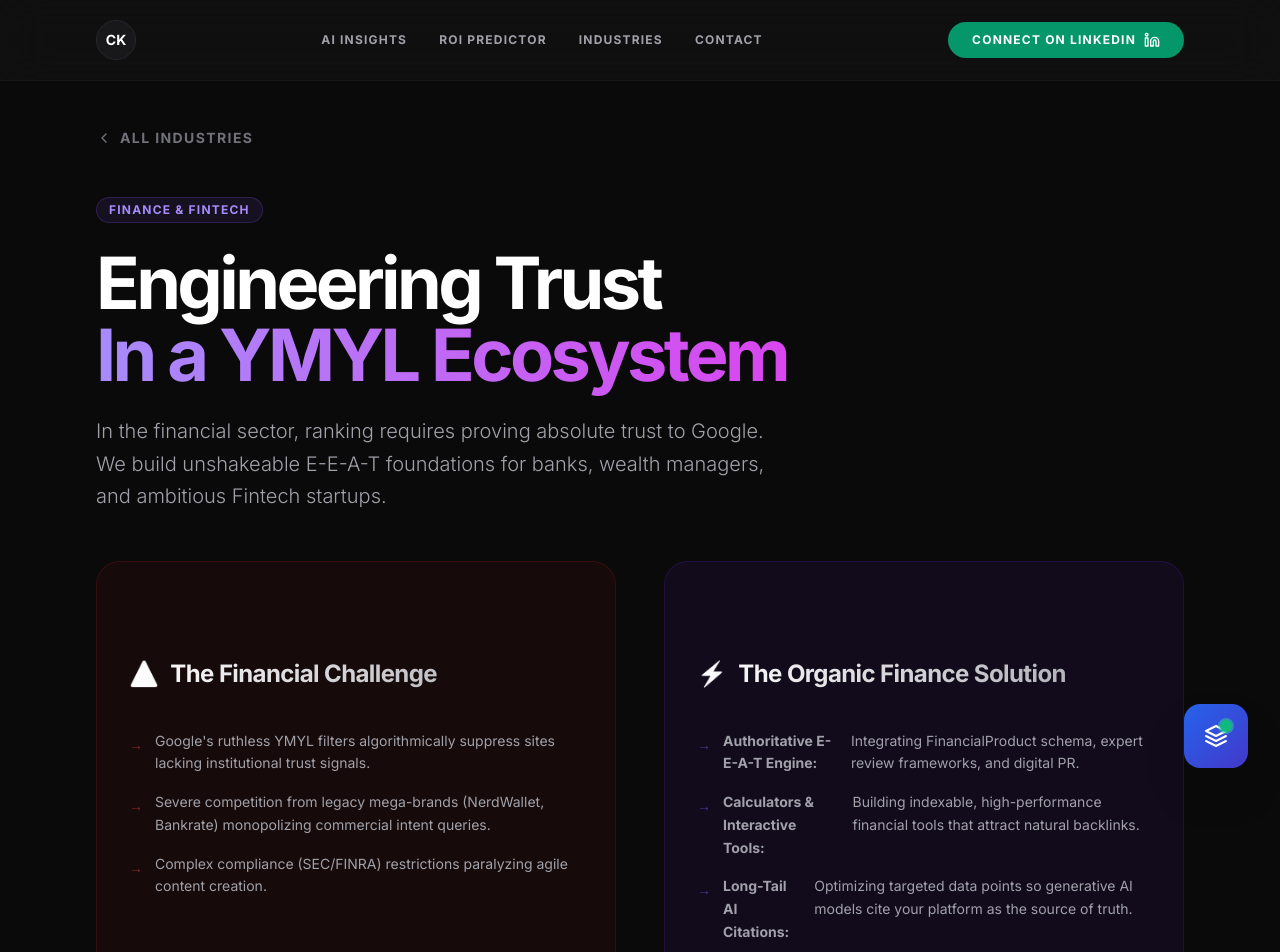
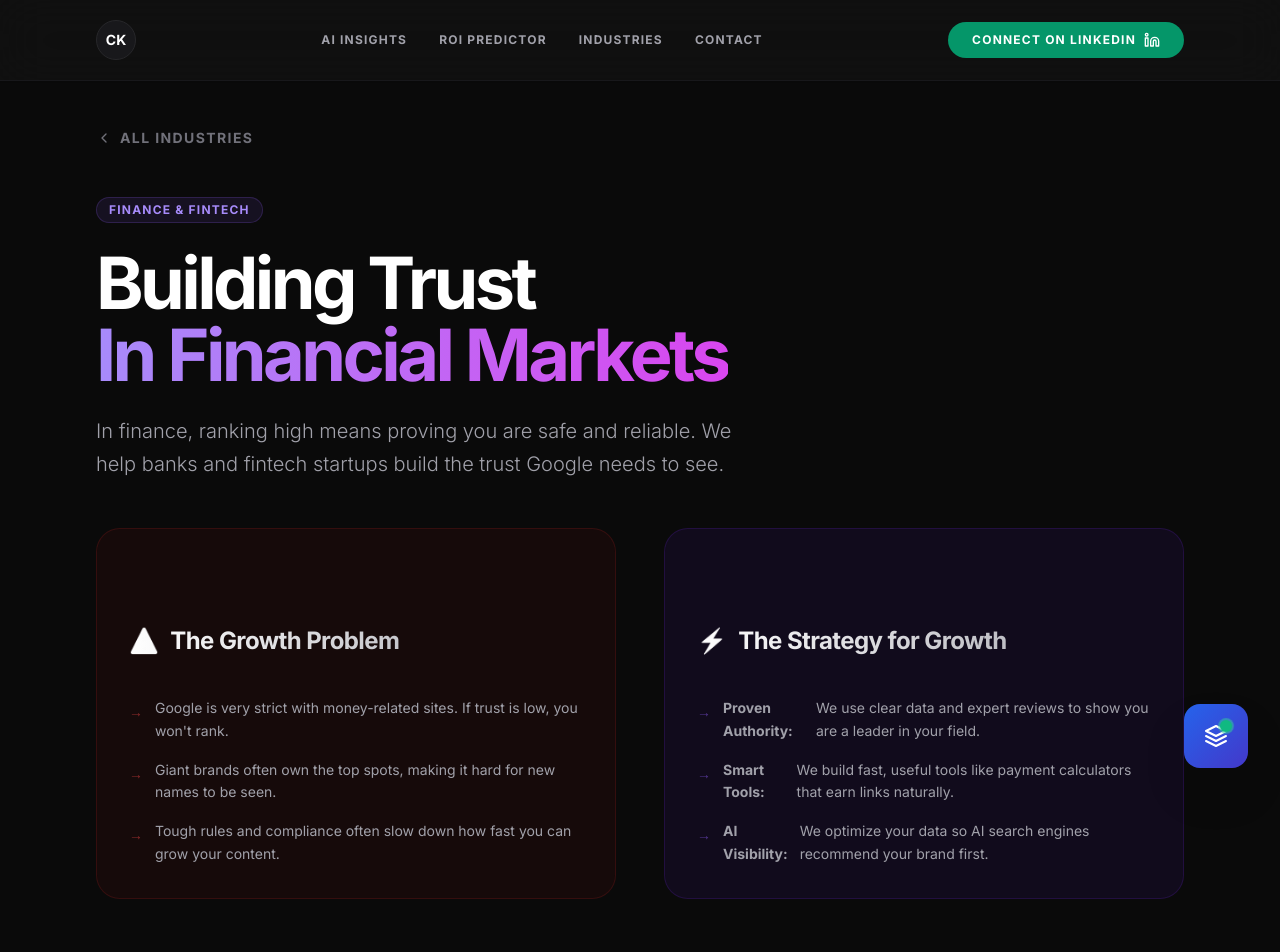
Before and after one commit to Chaitanya9184/portfolio, a Next.js app: page /industries/finance in a window 1280 px wide. Shown: the top 952 px of the page. Built offline with nearby package versions, Linux system fonts and the light colour scheme.

Commit message:
Fix duplicate SEO headers and improve page readability

```diff
--- a/src/app/blog/[slug]/BlogPostClient.tsx
+++ b/src/app/blog/[slug]/BlogPostClient.tsx
@@ -46,8 +46,8 @@ export default function BlogPostClient({ post }: BlogPostClientProps) {
 
                 rendered.push(
                     <div key={i} id={id} className={`mt-16 mb-12 p-8 md:p-12 rounded-[2.5rem] border backdrop-blur-xl relative overflow-hidden group scroll-mt-32 ${isSummary
-                            ? 'bg-blue-600/5 border-blue-500/20 shadow-[0_0_50px_-12px_rgba(59,130,246,0.1)]'
-                            : 'bg-emerald-600/5 border-emerald-500/20 shadow-[0_0_50px_-12px_rgba(16,185,129,0.1)]'
+                        ? 'bg-blue-600/5 border-blue-500/20 shadow-[0_0_50px_-12px_rgba(59,130,246,0.1)]'
+                        : 'bg-emerald-600/5 border-emerald-500/20 shadow-[0_0_50px_-12px_rgba(16,185,129,0.1)]'
                         }`}>
                         <div className={`absolute top-0 left-0 w-1.5 h-full opacity-60 bg-gradient-to-b ${isSummary ? 'from-blue-500 to-indigo-600' : 'from-emerald-500 to-teal-600'
                             }`} />
@@ -57,11 +57,11 @@ export default function BlogPostClient({ post }: BlogPostClientProps) {
                                 }`}>
                                 {isSummary ? 'Strategic Overview' : 'Actionable Insights'}
                             </span>
-                            <h2 className="!mt-0 !mb-8 text-3xl md:text-5xl font-bold text-white tracking-tighter flex items-center gap-4">
+                            <p className="!mt-0 !mb-8 text-3xl md:text-5xl font-bold text-white tracking-tighter flex items-center gap-4">
                                 {isSummary ? 'Executive Summary' : 'Key Takeaways'}
                                 <span className={`h-[1px] flex-1 ${isSummary ? 'bg-gradient-to-r from-blue-500/30 to-transparent' : 'bg-gradient-to-r from-emerald-500/30 to-transparent'
                                     }`} />
-                            </h2>
+                            </p>
 
                             <div className="space-y-6">
                                 {sectionContent.length > 0 ? sectionContent.map((para, idx) => {
--- a/src/app/industries/finance/page.tsx
+++ b/src/app/industries/finance/page.tsx
@@ -72,11 +72,11 @@ export default function FinanceIndustryPage() {
                         Finance & Fintech
                     </div>
                     <h1 className="text-5xl md:text-7xl text-white font-bold tracking-tighter mb-6">
-                        Engineering Trust <br className="hidden md:block" />
-                        <span className="text-transparent bg-clip-text bg-gradient-to-r from-violet-400 to-fuchsia-500">In a YMYL Ecosystem</span>
+                        Building Trust <br className="hidden md:block" />
+                        <span className="text-transparent bg-clip-text bg-gradient-to-r from-violet-400 to-fuchsia-500">In Financial Markets</span>
                     </h1>
                     <p className="text-zinc-400 text-xl font-light max-w-2xl leading-relaxed">
-                        In the financial sector, ranking requires proving absolute trust to Google. We build unshakeable E-E-A-T foundations for banks, wealth managers, and ambitious Fintech startups.
+                        In finance, ranking high means proving you are safe and reliable. We help banks and fintech startups build the trust Google needs to see.
                     </p>
                 </div>
 
@@ -84,24 +84,24 @@ export default function FinanceIndustryPage() {
                     {/* The Problem */}
                     <div className="p-8 rounded-3xl bg-red-950/20 border border-red-900/30">
                         <h2 className="text-2xl font-bold text-white mb-4 flex items-center gap-3">
-                            <span className="text-red-500">⚠️</span> The Financial Challenge
+                            <span className="text-red-500">⚠️</span> The Growth Problem
                         </h2>
                         <ul className="space-y-4 text-zinc-400 text-sm leading-relaxed">
-                            <li className="flex gap-3"><span className="text-red-500/50 mt-1">→</span> Google's ruthless YMYL filters algorithmically suppress sites lacking institutional trust signals.</li>
-                            <li className="flex gap-3"><span className="text-red-500/50 mt-1">→</span> Severe competition from legacy mega-brands (NerdWallet, Bankrate) monopolizing commercial intent queries.</li>
-                            <li className="flex gap-3"><span className="text-red-500/50 mt-1">→</span> Complex compliance (SEC/FINRA) restrictions paralyzing agile content creation.</li>
+                            <li className="flex gap-3"><span className="text-red-500/50 mt-1">→</span> Google is very strict with money-related sites. If trust is low, you won't rank.</li>
+                            <li className="flex gap-3"><span className="text-red-500/50 mt-1">→</span> Giant brands often own the top spots, making it hard for new names to be seen.</li>
+                            <li className="flex gap-3"><span className="text-red-500/50 mt-1">→</span> Tough rules and compliance often slow down how fast you can grow your content.</li>
                         </ul>
                     </div>
 
                     {/* The Solution */}
                     <div className="p-8 rounded-3xl bg-violet-950/20 border border-violet-900/30">
                         <h2 className="text-2xl font-bold text-white mb-4 flex items-center gap-3">
-                            <span className="text-violet-400">⚡</span> The Organic Finance Solution
+                            <span className="text-violet-400">⚡</span> The Strategy for Growth
                         </h2>
                         <ul className="space-y-4 text-zinc-400 text-sm leading-relaxed">
-                            <li className="flex gap-3"><span className="text-violet-500/50 mt-1">&rarr;</span> <strong>Authoritative E-E-A-T Engine:</strong> Integrating FinancialProduct schema, expert review frameworks, and digital PR.</li>
-                            <li className="flex gap-3"><span className="text-violet-500/50 mt-1">&rarr;</span> <strong>Calculators & Interactive Tools:</strong> Building indexable, high-performance financial tools that attract natural backlinks.</li>
-                            <li className="flex gap-3"><span className="text-violet-500/50 mt-1">&rarr;</span> <strong>Long-Tail AI Citations:</strong> Optimizing targeted data points so generative AI models cite your platform as the source of truth.</li>
+                            <li className="flex gap-3"><span className="text-violet-500/50 mt-1">&rarr;</span> <strong>Proven Authority:</strong> We use clear data and expert reviews to show you are a leader in your field.</li>
+                            <li className="flex gap-3"><span className="text-violet-500/50 mt-1">&rarr;</span> <strong>Smart Tools:</strong> We build fast, useful tools like payment calculators that earn links naturally.</li>
+                            <li className="flex gap-3"><span className="text-violet-500/50 mt-1">&rarr;</span> <strong>AI Visibility:</strong> We optimize your data so AI search engines recommend your brand first.</li>
                         </ul>
                     </div>
                 </div>
--- a/src/app/technical-seo-for-saas/page.tsx
+++ b/src/app/technical-seo-for-saas/page.tsx
@@ -29,10 +29,10 @@ In the SaaS world, technical SEO is more than just fixing broken links. It is ab
 ### The SaaS Technical Challenge
 Most SaaS marketing sites are built using Headless CMS architectures and Next.js. Without expert configuration, these sites often suffer from rendering delays, poor core web vitals, and indexation gaps. My goal is to bridge the gap between engineering and SEO.
 
-### Scalability Principles
-1. **Dynamic Rendering Control**: Ensuring every marketing page is 100% crawlable.
-2. **Programmatic Structure**: Mapping thousands of intents to a single, high-performance template.
-3. **Information Density**: Optimizing for the 'Knowledge Graph' through automated schema injection.
+### How We Scale
+1. **Full Site Crawlability**: Making sure every page is easy for Google to find.
+2. **Automated Templates**: Using smart designs to create thousands of useful pages at once.
+3. **Smart Data Labels**: Adding hidden code (schema) to help AI understand your brand.
 
 ## Layer 1: Technical SaaS SEO (TL;DR)
 
@@ -150,24 +150,24 @@ export default function TechnicalSaasPillar() {
 
                     <div className="prose prose-invert max-w-none">
                         <div className="mb-16 p-8 md:p-12 rounded-[2.5rem] bg-indigo-600/5 border border-indigo-500/20 relative overflow-hidden group">
-                            <h2 className="!mt-0 text-indigo-400 text-xs font-bold uppercase tracking-widest mb-4">Architectural Summary</h2>
+                            <h2 className="!mt-0 text-indigo-400 text-xs font-bold uppercase tracking-widest mb-4">The Strategy in Brief</h2>
                             <p className="text-white text-xl md:text-2xl font-medium leading-[1.4]">
-                                Technical SEO is the <span className="text-blue-400 font-bold">Infrastructure</span> of growth. We build high-performance, search-first architectures that allow your SaaS to scale without vertical limits.
+                                Technical SEO is the <span className="text-blue-400 font-bold">engine</span> behind your growth. We build fast, search-ready sites that help your SaaS grow without limits.
                             </p>
                             <div className="mt-8 flex flex-wrap gap-4">
-                                <span className="px-4 py-2 rounded-full bg-zinc-900 border border-white/5 text-xs text-zinc-400 font-medium">#NextjsSEO</span>
-                                <span className="px-4 py-2 rounded-full bg-zinc-900 border border-white/5 text-xs text-zinc-400 font-medium">#ProgrammaticSEO</span>
-                                <span className="px-4 py-2 rounded-full bg-zinc-900 border border-white/5 text-xs text-zinc-400 font-medium">#CrawlBudget</span>
+                                <span className="px-4 py-2 rounded-full bg-zinc-900 border border-white/5 text-xs text-zinc-400 font-medium">#NextJS</span>
+                                <span className="px-4 py-2 rounded-full bg-zinc-900 border border-white/5 text-xs text-zinc-400 font-medium">#SaaSGrowth</span>
+                                <span className="px-4 py-2 rounded-full bg-zinc-900 border border-white/5 text-xs text-zinc-400 font-medium">#PageSpeed</span>
                             </div>
                         </div>
 
                         <div className="space-y-12 text-zinc-300 text-lg leading-relaxed">
                             <section>
-                                <h2 id="technical-seo-for-scaling-saas" className="text-3xl md:text-5xl font-bold text-white tracking-tighter mb-6 scroll-mt-32">Scaling Modern SaaS</h2>
-                                <p>In the SaaS world, technical SEO is more than just fixing broken links. It is about building a scalable infrastructure that supports rapid growth and handles the complexity of modern JavaScript frameworks.</p>
+                                <h2 id="technical-seo-for-scaling-saas" className="text-3xl md:text-5xl font-bold text-white tracking-tighter mb-6 scroll-mt-32">Scaling for Success</h2>
+                                <p>SaaS growth needs a strong base. We build sites that handle huge traffic while staying fast and easy for search engines to index. We focus on bridging the gap between clean code and high rankings.</p>
 
-                                <h3 id="how-do-you-optimize-next-js-for-enterprise-seo" className="text-2xl font-bold text-white mt-8 mb-4">How do you optimize Next.js for enterprise SEO?</h3>
-                                <p>Next.js optimization requires balancing Client-Side Rendering (CSR) for interactivity and Server-Side Rendering (SSR) or Static Site Generation (SSG) for SEO.</p>
+                                <h3 id="how-do-you-optimize-next-js-for-enterprise-seo" className="text-2xl font-bold text-white mt-8 mb-4">How do you optimize Next.js?</h3>
+                                <p>We balance speed and search visibility. We ensure all your important text is visible to Google right away, which helps you rank better and faster.</p>
                             </section>
 
                             <section>
```
